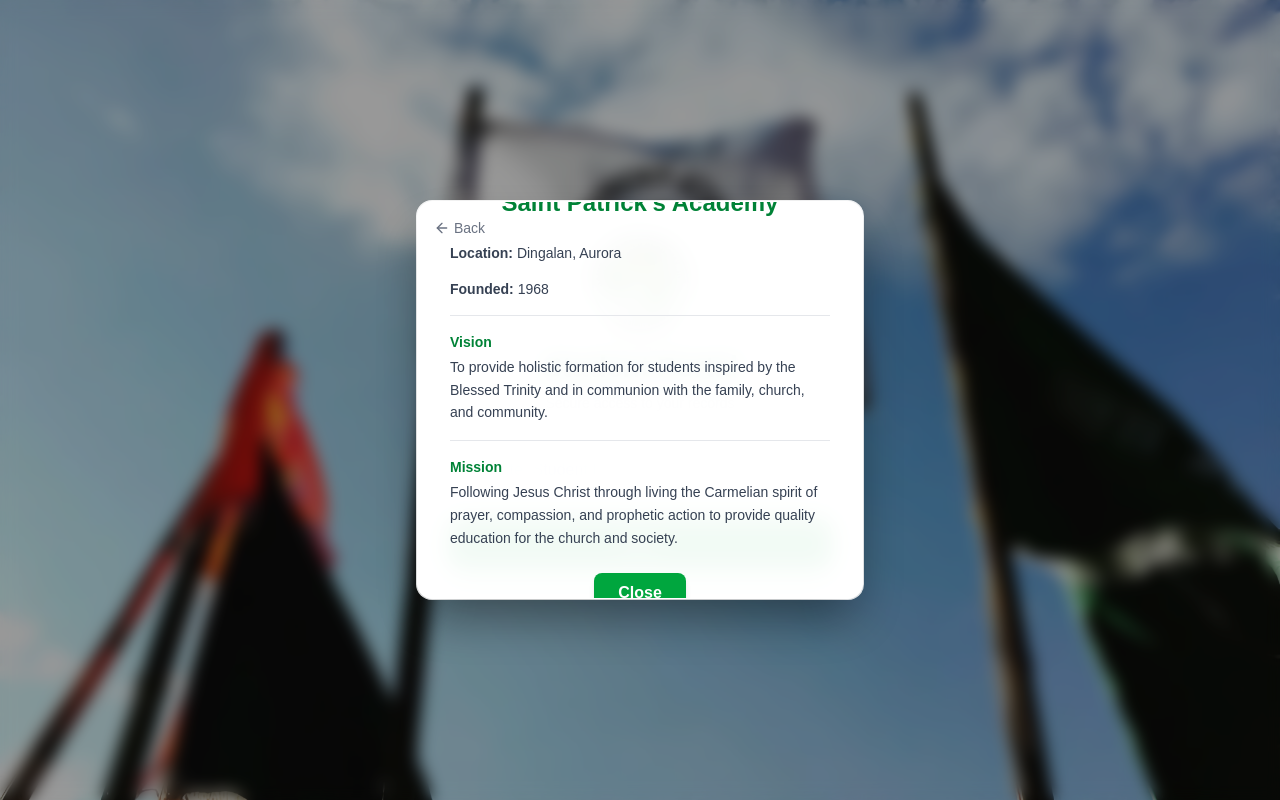
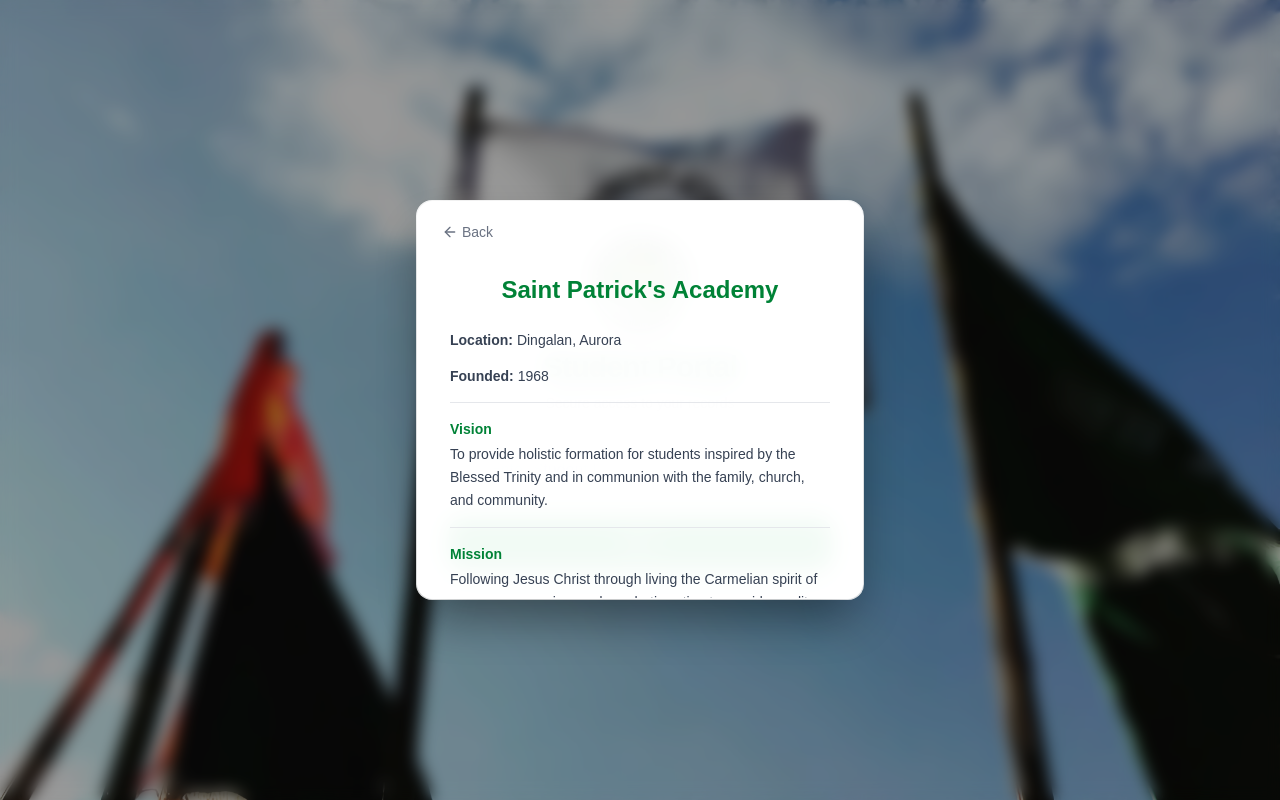
Before and after one commit to Markyy0411/SPA-Student-Portal, a Next.js app: page / in a window 1280 px wide. Both pictures are taken after a click on the button "About this Portal". Built offline with nearby package versions, Linux system fonts and the light colour scheme.

Commit message:
Fix About section modal overflow layout

```diff
--- a/src/app/page.tsx
+++ b/src/app/page.tsx
@@ -217,17 +217,19 @@
 
         {/* About Section Overlay */}
         {showAbout && (
-          <div className="absolute inset-0 bg-white/95 backdrop-blur-md rounded-2xl p-8 shadow-2xl border border-white/20 animate-fade-in z-10 flex flex-col justify-center overflow-y-auto">
+          <div className="absolute inset-0 bg-white/95 backdrop-blur-md rounded-2xl p-6 sm:p-8 shadow-2xl border border-white/20 animate-fade-in z-10 overflow-y-auto flex flex-col">
+            <div className="flex-none mb-6 mt-4">
               <button
                 type="button"
-              className="absolute top-4 left-4 text-gray-500 hover:text-green-600 transition-colors flex items-center text-sm font-medium"
+                className="absolute top-4 left-4 text-gray-500 hover:text-green-600 transition-colors flex items-center text-sm font-medium bg-white/50 px-2 py-1 rounded-md"
                 onClick={() => setShowAbout(false)}
               >
                 <ArrowLeft size={16} className="mr-1" /> Back
               </button>
-            <h2 className="text-2xl font-bold text-green-700 mb-6 text-center">Saint Patrick's Academy</h2>
+              <h2 className="text-2xl font-bold text-green-700 text-center mt-6">Saint Patrick's Academy</h2>
+            </div>
 
-            <div className="text-gray-700 text-sm space-y-4 mb-6">
+            <div className="text-gray-700 text-sm space-y-4 mb-6 flex-1">
               <p><strong>Location:</strong> Dingalan, Aurora</p>
               <p><strong>Founded:</strong> 1968</p>
 
@@ -242,12 +244,14 @@
               </div>
             </div>
 
+            <div className="flex-none pb-2 mt-4">
               <button
                 onClick={() => setShowAbout(false)}
-              className="bg-green-600 hover:bg-green-700 text-white font-semibold py-2 px-6 rounded-lg transition-colors w-max mx-auto shadow-md mt-auto"
+                className="bg-green-600 hover:bg-green-700 text-white font-semibold py-2 px-6 rounded-lg transition-colors w-max mx-auto shadow-md block"
               >
                 Close
               </button>
+            </div>
           </div>
         )}
 
```
Lines whose indentation alone changed are shown as unchanged.
